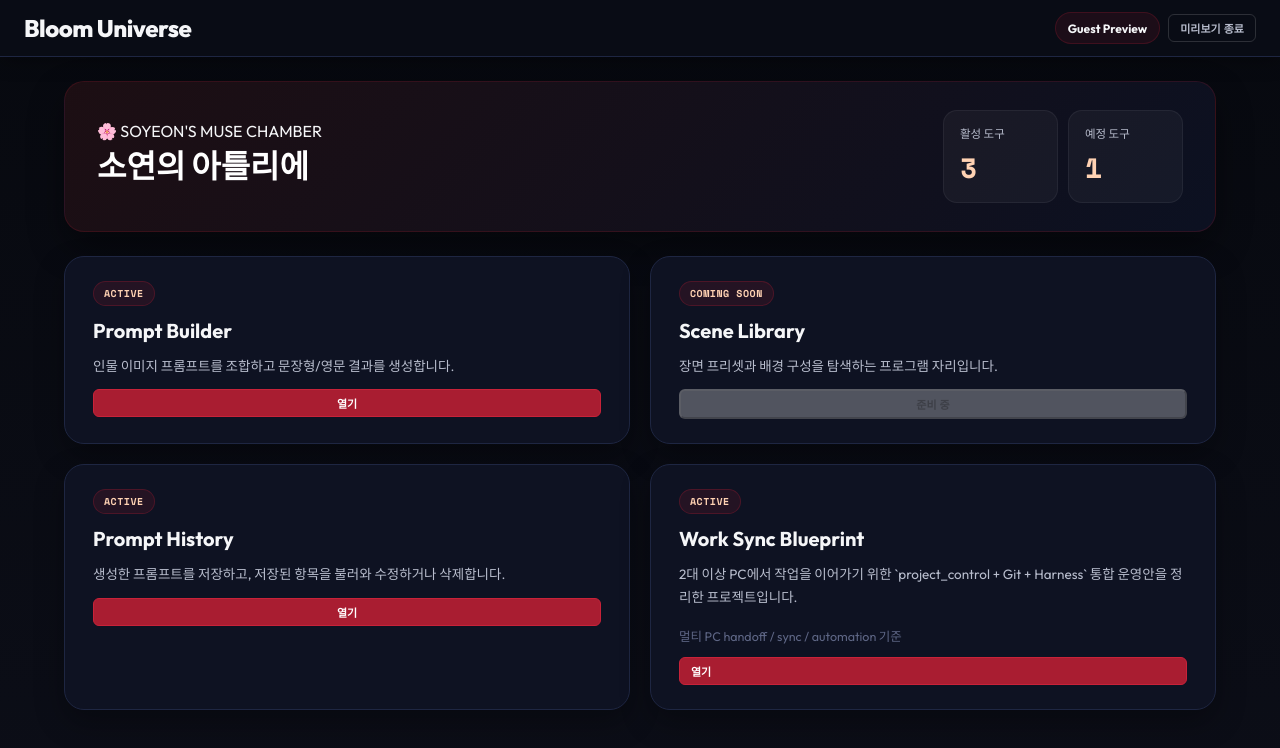
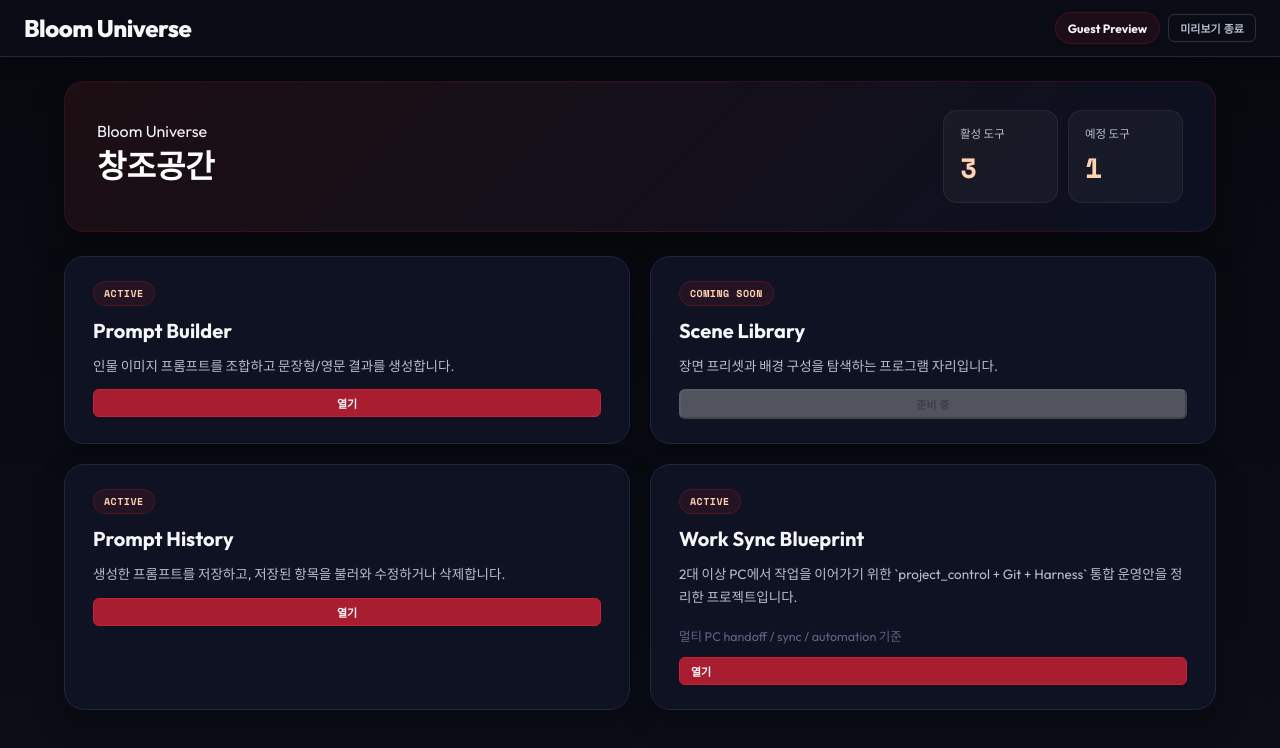
Before and after one commit to mohenz/bloom, a website: page index.html in a window 1280 px wide. Both pictures are taken after a click on the button "게스트로 둘러보기". Drawn offline with nearby package versions, Linux system fonts and the light colour scheme; no server answers.

Commit message:
UI: Update dashboard hero text to Bloom Universe / 창조공간

```diff
--- a/index.html
+++ b/index.html
@@ -52,8 +52,8 @@
     <main class="dashboard-main">
       <section class="dashboard-hero">
         <div>
-          <p class="hero-kicker">🌸 SOYEON'S MUSE CHAMBER</p>
-          <h2>소연의 아틀리에</h2>
+          <p class="hero-kicker">Bloom Universe</p>
+          <h2>창조공간</h2>
         </div>
         <div class="hero-summary">
           <div class="summary-card">
```
